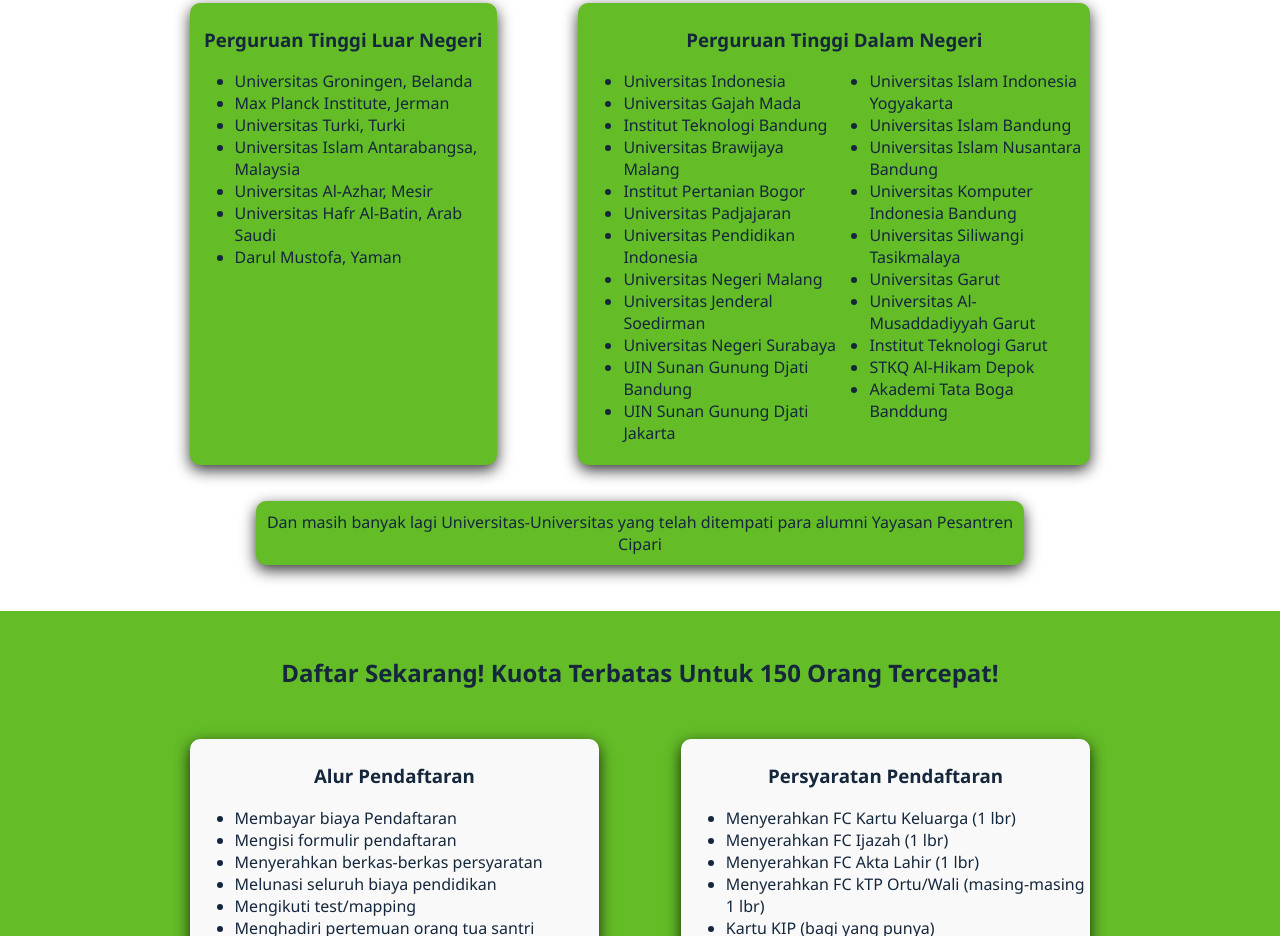
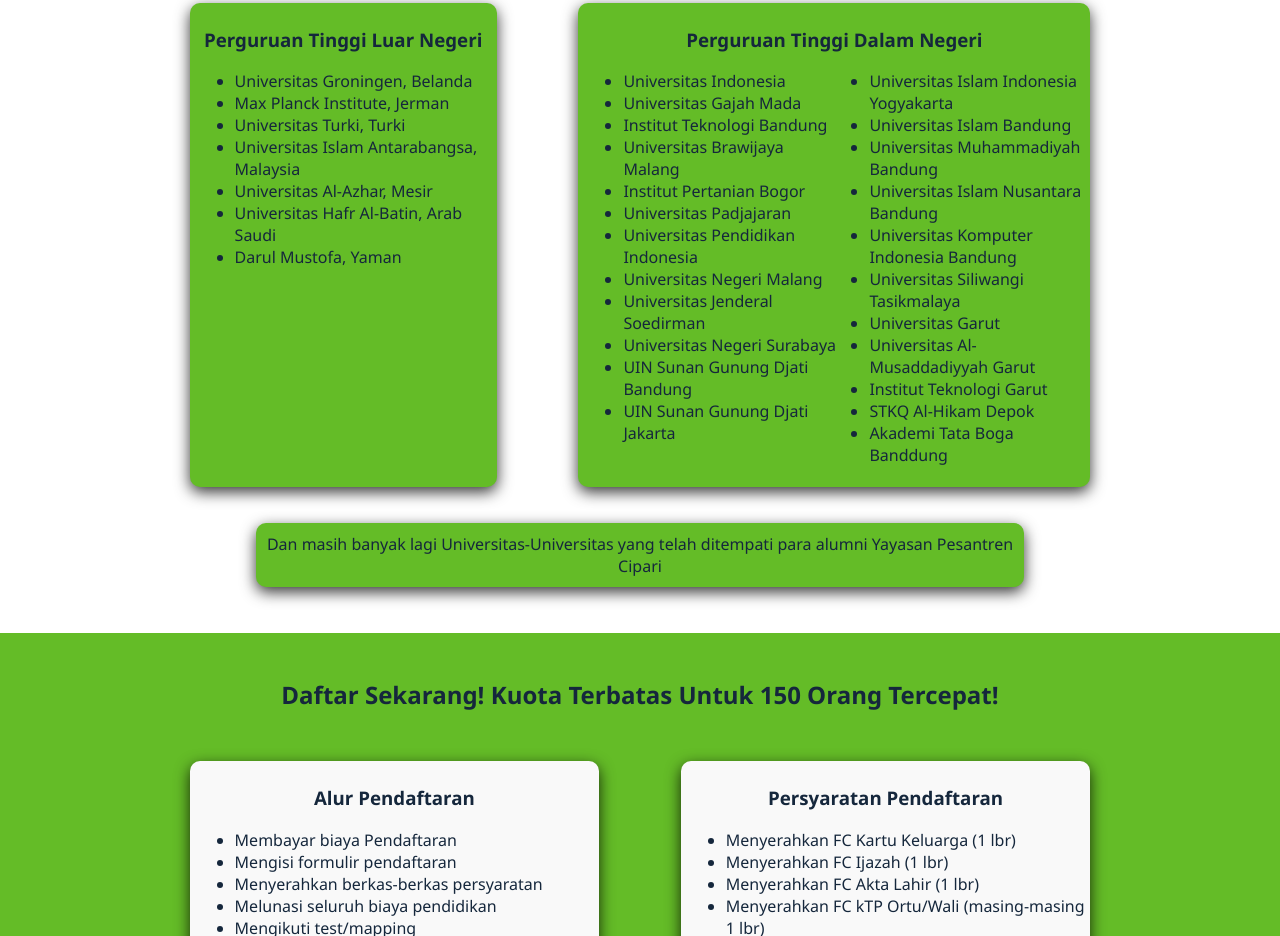
Before and after one commit to sanusiahmad/Yayasan-Pesantren-Cipari, a plain HTML site: page index.html in a window 1280 px wide. Shown: the part 2956-3892 px from the top of the page. Drawn offline with Linux system fonts and the light colour scheme.

Commit message:
update alumni

```diff
--- a/index.html
+++ b/index.html
@@ -241,6 +241,7 @@
               <li>UIN Sunan Gunung Djati Jakarta</li>
               <li>Universitas Islam Indonesia Yogyakarta</li>
               <li>Universitas Islam Bandung</li>
+              <li>Universitas Muhammadiyah Bandung</li>
               <li>Universitas Islam Nusantara Bandung</li>
               <li>Universitas Komputer Indonesia Bandung</li>
               <li>Universitas Siliwangi Tasikmalaya</li>
```
